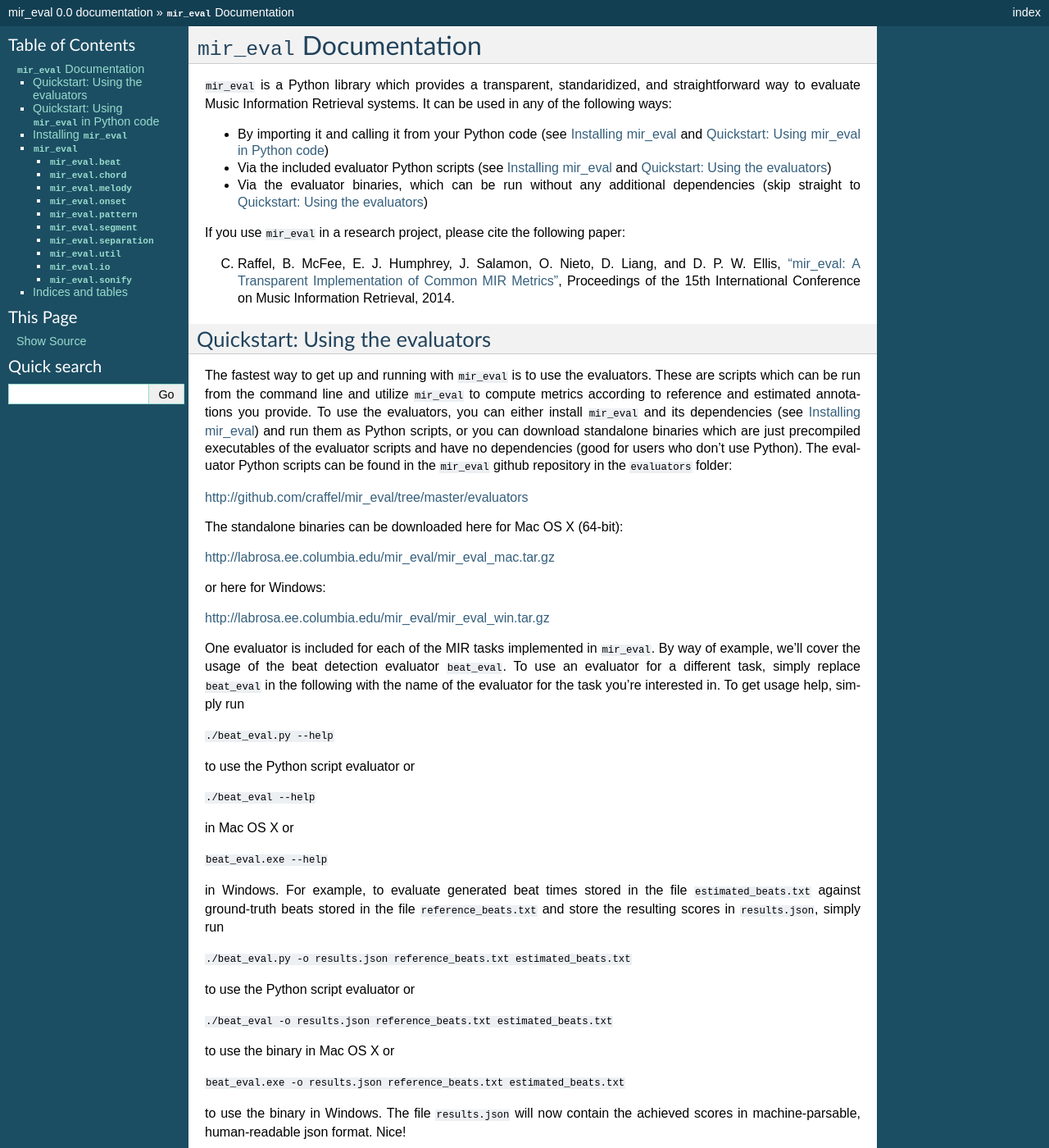
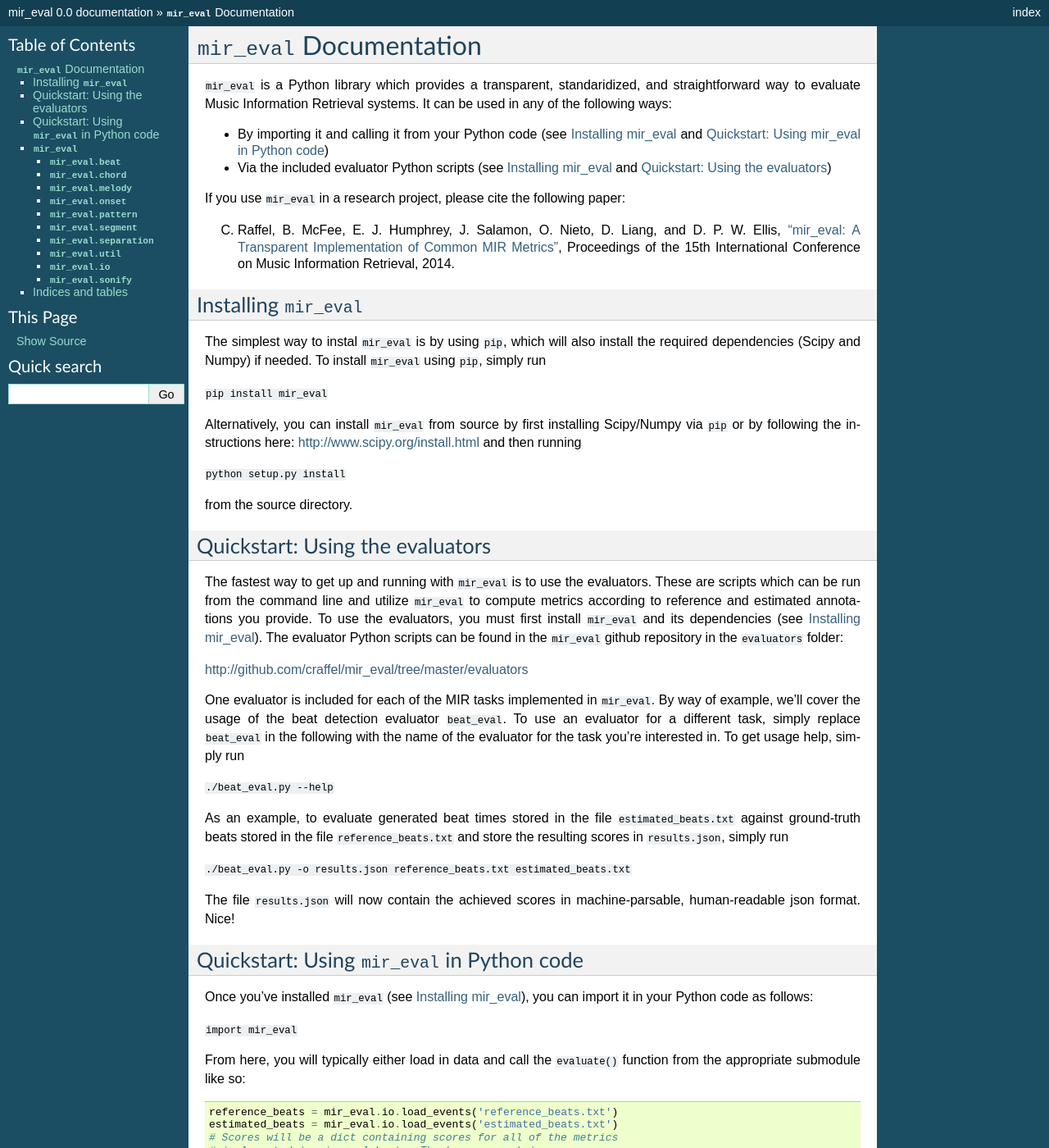
Before and after one commit to craffel/mir_eval, a Sphinx documentation site: the page built from docs/index.rst, in a window 1280 px wide and 1400 px high. Shown: the whole window at 82% size. Built offline with Sphinx 7.4.7, drawn with Linux system fonts in a browser that asks for light colours; formulas are drawn with MathJax 3; some of the changed text lies outside the part shown.

Commit message:
Resolves #92

```diff
--- a/docs/index.rst
+++ b/docs/index.rst
@@ -7,11 +7,28 @@ It can be used in any of the following ways:
 
 * By importing it and calling it from your Python code (see :ref:`installation` and :ref:`mir_eval_quickstart`)
 * Via the included evaluator Python scripts (see :ref:`installation` and :ref:`evaluators`)
-* Via the evaluator binaries, which can be run without any additional dependencies (skip straight to :ref:`evaluators`)
 
 If you use ``mir_eval`` in a research project, please cite the following paper:
 
 C. Raffel, B. McFee, E. J. Humphrey, J. Salamon, O. Nieto, D. Liang, and D. P. W. Ellis, `"mir_eval: A Transparent Implementation of Common MIR Metrics" <http://colinraffel.com/publications/ismir2014mir_eval.pdf>`_, Proceedings of the 15th International Conference on Music Information Retrieval, 2014.
+
+.. _installation:
+
+Installing ``mir_eval``
+=======================
+
+The simplest way to instal ``mir_eval`` is by using ``pip``, which will also install the required dependencies (Scipy and Numpy) if needed.
+To install ``mir_eval`` using ``pip``, simply run
+
+``pip install mir_eval``
+
+Alternatively, you can install ``mir_eval`` from source by first installing Scipy/Numpy via ``pip`` or by following the instructions here:
+http://www.scipy.org/install.html
+and then running
+
+``python setup.py install``
+
+from the source directory.
 
 .. _evaluators:
 
@@ -20,18 +37,10 @@ Quickstart: Using the evaluators
 
 The fastest way to get up and running with ``mir_eval`` is to use the evaluators.
 These are scripts which can be run from the command line and utilize ``mir_eval`` to compute metrics according to reference and estimated annotations you provide.
-To use the evaluators, you can either install ``mir_eval`` and its dependencies (see :ref:`installation`) and run them as Python scripts, or you can download standalone binaries which are just precompiled executables of the evaluator scripts and have no dependencies (good for users who don't use Python).
+To use the evaluators, you must first install ``mir_eval`` and its dependencies (see :ref:`installation`).
 The evaluator Python scripts can be found in the ``mir_eval`` github repository in the ``evaluators`` folder:
 
 http://github.com/craffel/mir_eval/tree/master/evaluators
-
-The standalone binaries can be downloaded here for Mac OS X (64-bit):
-
-http://labrosa.ee.columbia.edu/mir_eval/mir_eval_mac.tar.gz
-
-or here for Windows:
-
-http://labrosa.ee.columbia.edu/mir_eval/mir_eval_win.tar.gz
 
 One evaluator is included for each of the MIR tasks implemented in ``mir_eval``.
 By way of example, we'll cover the usage of the beat detection evaluator ``beat_eval``.
@@ -40,28 +49,10 @@ To get usage help, simply run
 
 ``./beat_eval.py --help``
 
-to use the Python script evaluator or
-
-``./beat_eval --help``
-
-in Mac OS X or
-
-``beat_eval.exe --help``
-
-in Windows.
-For example, to evaluate generated beat times stored in the file ``estimated_beats.txt`` against ground-truth beats stored in the file ``reference_beats.txt`` and store the resulting scores in ``results.json``, simply run
+As an example, to evaluate generated beat times stored in the file ``estimated_beats.txt`` against ground-truth beats stored in the file ``reference_beats.txt`` and store the resulting scores in ``results.json``, simply run
 
 ``./beat_eval.py -o results.json reference_beats.txt estimated_beats.txt``
 
-to use the Python script evaluator or
-
-``./beat_eval -o results.json reference_beats.txt estimated_beats.txt``
-
-to use the binary in Mac OS X or
-
-``beat_eval.exe -o results.json reference_beats.txt estimated_beats.txt``
-
-to use the binary in Windows.
 The file ``results.json`` will now contain the achieved scores in machine-parsable, human-readable json format.  Nice!
 
 
@@ -94,24 +85,6 @@ or you'll load in the data, do some preprocessing, and call specific metric func
   f_measure = mir_eval.beat.f_measure(reference_beats, estimated_beats)
 
 The documentation for each metric function, found in the :ref:`mir_eval` section below, contains further usage information.
-
-.. _installation:
-
-Installing ``mir_eval``
-=======================
-
-The simplest way to instal ``mir_eval`` is by using ``pip``, which will also install the required dependencies (Scipy and Numpy) if needed.
-To install ``mir_eval`` using ``pip``, simply run
-
-``pip install mir_eval``
-
-Alternatively, you can install ``mir_eval`` from source by first installing Scipy/Numpy via ``pip`` or by following the instructions here:
-http://www.scipy.org/install.html
-and then running
-
-``python setup.py install``
-
-from the source directory.
 
 .. _mir_eval:
 
```
Also changed, not shown: evaluators/README.md.
